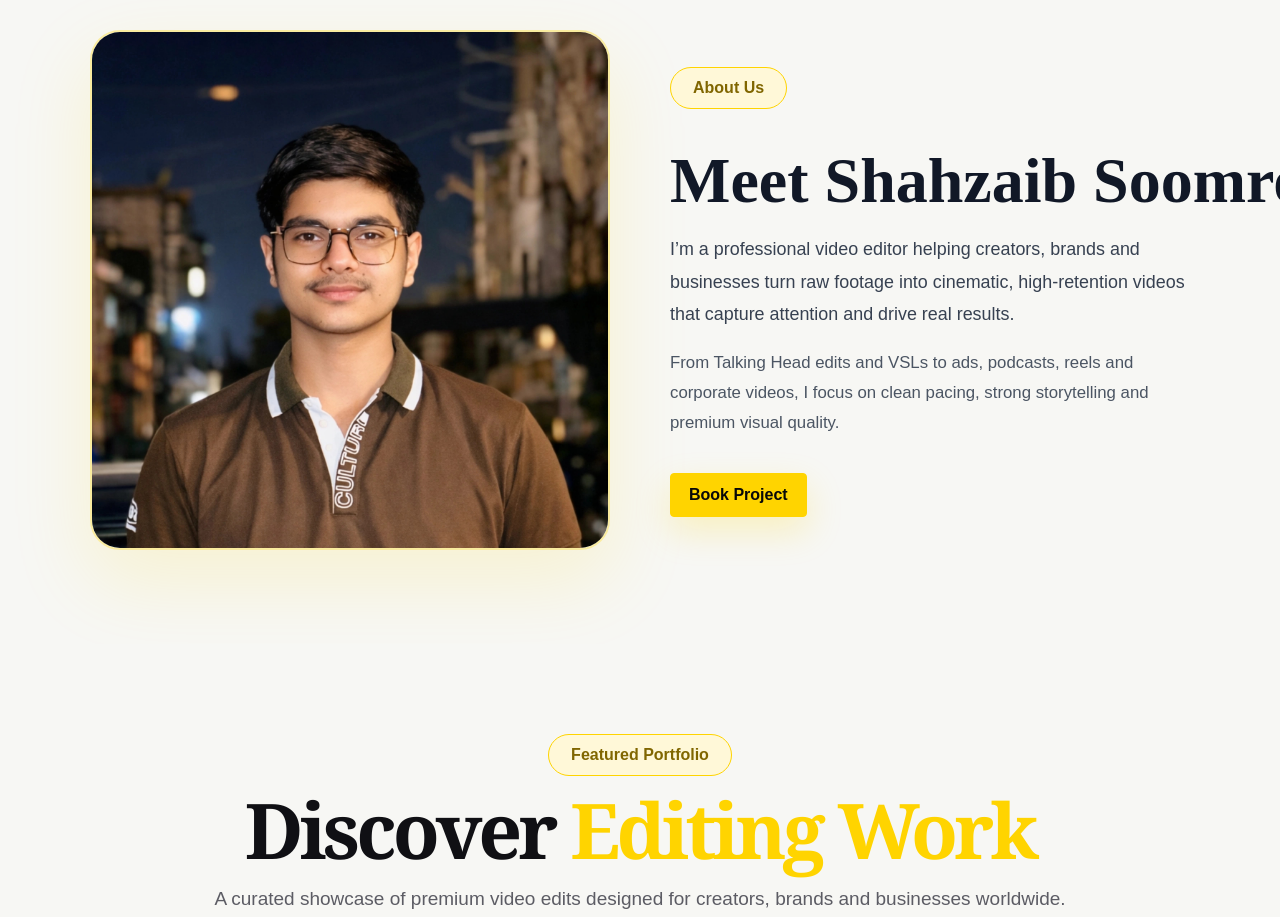
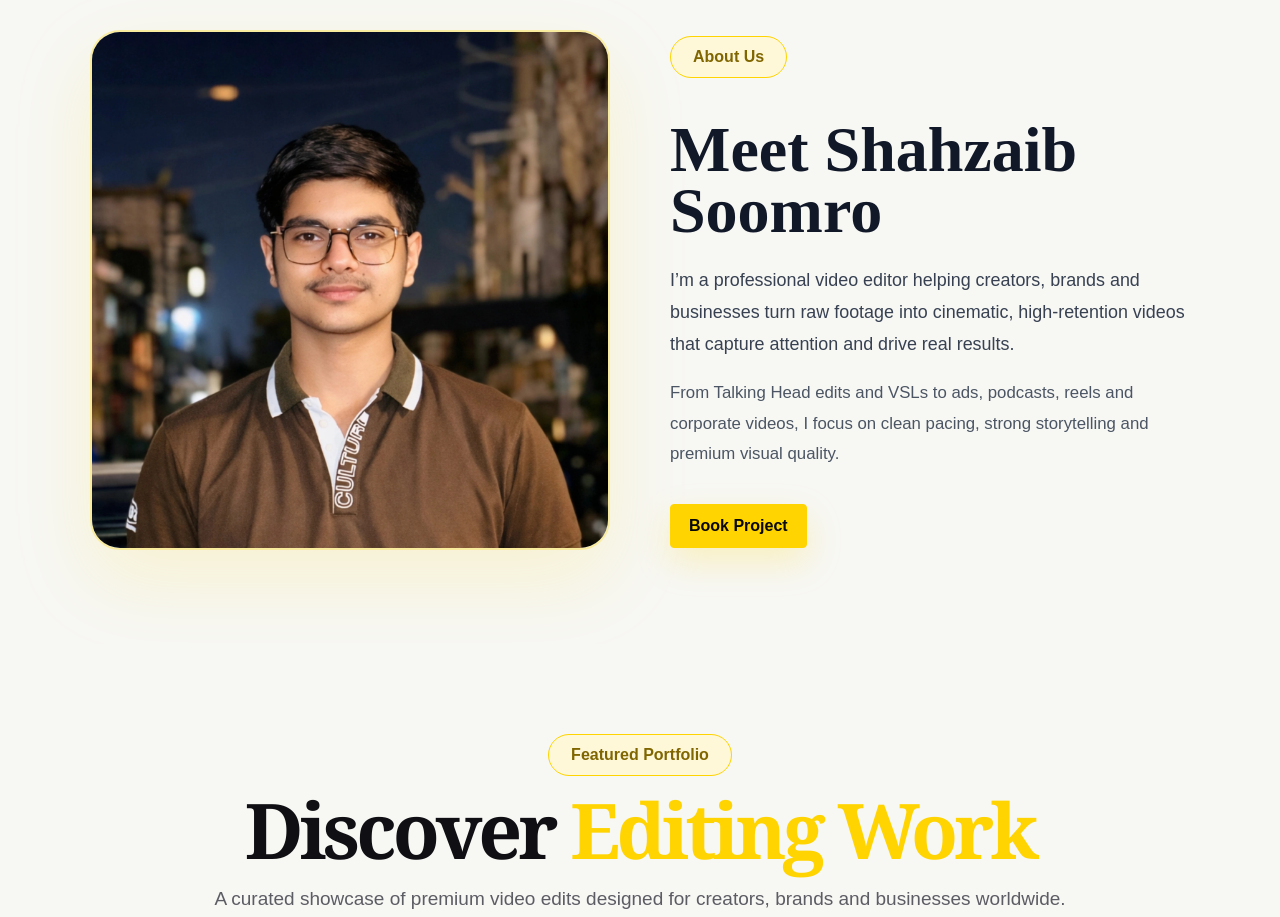
Before and after one commit to shahzaibkhatri918-stack/Shahzaib-Freelance, a Next.js app: page / in a window 1280 px wide. Shown: the part 860-1777 px from the top of the page. Built offline with nearby package versions, Linux system fonts and the light colour scheme.

Commit message:
Update page.tsx

```diff
--- a/app/page.tsx
+++ b/app/page.tsx
@@ -100,8 +100,7 @@ export default function HomePage() {
   color: "#111827",
   fontFamily: "serif",
   maxWidth: "1000px",
-  whiteSpace: "nowrap",
-}}
+        }}
       >
         Meet Shahzaib Soomro
       </h2>
```
